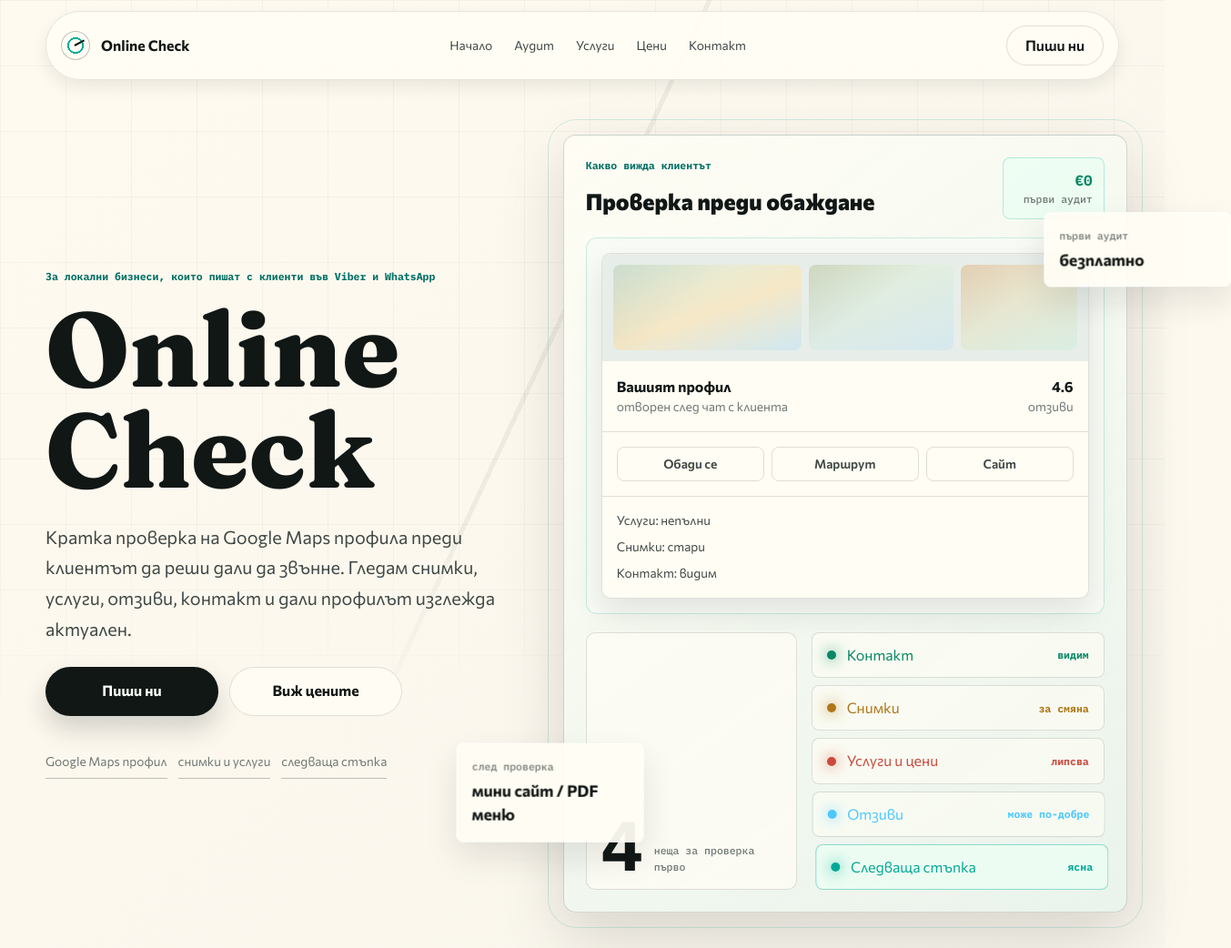
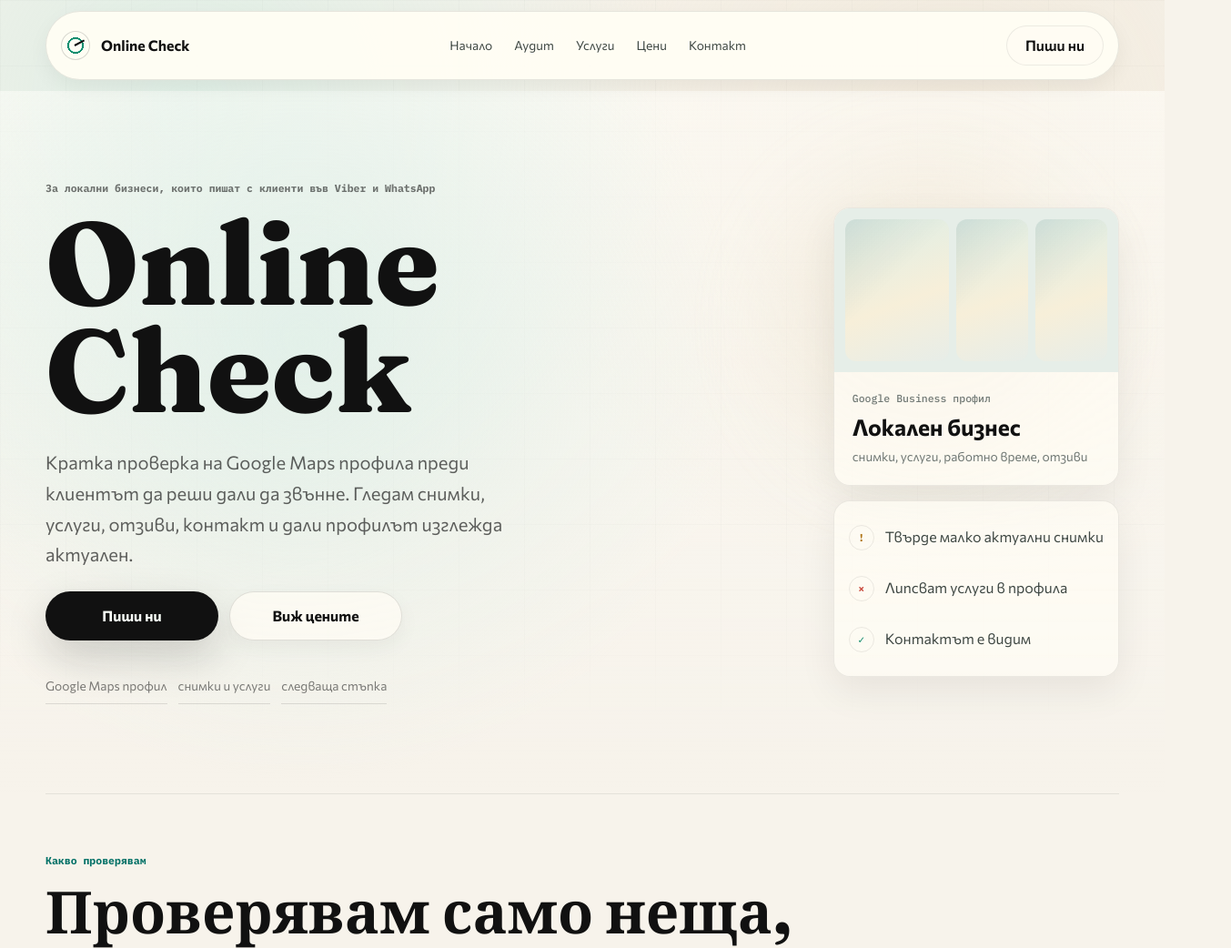
Before and after one commit to timat50/my-site, a plain HTML site: page index.html in a window 1280 px wide. Shown: the top 1042 px of the page at 91% size, 1353 px wide, since content can reach past the window. Drawn offline with Linux system fonts and the light colour scheme.

Commit message:
Описание изменений

```diff
--- a/index.html
+++ b/index.html
@@ -61,88 +61,37 @@
             </div>
           </div>
 
-          <div class="diagnostic-wrap reveal" aria-label="Демонстрация на онлайн аудит">
-            <article class="diagnostic-machine">
-              <div class="machine-head">
-                <div>
-                  <p class="machine-label">Какво вижда клиентът</p>
-                  <h2>Проверка преди обаждане</h2>
+          <aside class="hero-audit reveal" aria-label="Пример за проверка на Google Business профил">
+            <figure class="business-preview">
+              <div class="business-card">
+                <div class="business-media" aria-hidden="true">
+                  <span></span>
+                  <span></span>
+                  <span></span>
                 </div>
-                <div class="risk-meter" aria-label="Първи аудит безплатно">
-                  <span>€0</span>
-                  <small>първи аудит</small>
+                <figcaption>
+                  <span class="preview-label">Google Business профил</span>
+                  <strong>Локален бизнес</strong>
+                  <small>снимки, услуги, работно време, отзиви</small>
+                </figcaption>
+              </div>
+
+              <div class="audit-findings" aria-label="Примерни находки от аудит">
+                <div class="finding finding-warning">
+                  <span>!</span>
+                  <p>Твърде малко актуални снимки</p>
+                </div>
+                <div class="finding finding-danger">
+                  <span>×</span>
+                  <p>Липсват услуги в профила</p>
+                </div>
+                <div class="finding finding-ok">
+                  <span>✓</span>
+                  <p>Контактът е видим</p>
                 </div>
               </div>
-
-              <div class="profile-preview" aria-hidden="true">
-                <div class="maps-window">
-                  <div class="maps-photo-strip">
-                    <span></span>
-                    <span></span>
-                    <span></span>
-                  </div>
-                  <div class="maps-body">
-                    <div class="maps-title">
-                      <strong>Вашият профил</strong>
-                      <span>отворен след чат с клиента</span>
-                    </div>
-                    <div class="maps-rating">
-                      <strong>4.6</strong>
-                      <span>отзиви</span>
-                    </div>
-                  </div>
-                  <div class="maps-actions">
-                    <span>Обади се</span>
-                    <span>Маршрут</span>
-                    <span>Сайт</span>
-                  </div>
-                  <div class="maps-list">
-                    <span>Услуги: непълни</span>
-                    <span>Снимки: стари</span>
-                    <span>Контакт: видим</span>
-                  </div>
-                </div>
-              </div>
-
-              <div class="diagnostic-output">
-                <div class="score-card">
-                  <span class="score-number">4</span>
-                  <span class="score-caption">неща за проверка първо</span>
-                </div>
-                <ul class="signal-list" aria-label="Резултати от проверката">
-                  <li data-state="ok">
-                    <span>Контакт</span>
-                    <strong>видим</strong>
-                  </li>
-                  <li data-state="weak">
-                    <span>Снимки</span>
-                    <strong>за смяна</strong>
-                  </li>
-                  <li data-state="missing">
-                    <span>Услуги и цени</span>
-                    <strong>липсва</strong>
-                  </li>
-                  <li data-state="better">
-                    <span>Отзиви</span>
-                    <strong>може по-добре</strong>
-                  </li>
-                  <li data-state="action">
-                    <span>Следваща стъпка</span>
-                    <strong>ясна</strong>
-                  </li>
-                </ul>
-              </div>
-            </article>
-
-            <div class="side-ticket ticket-top" aria-hidden="true">
-              <span>първи аудит</span>
-              <strong>безплатно</strong>
-            </div>
-            <div class="side-ticket ticket-bottom" aria-hidden="true">
-              <span>след проверка</span>
-              <strong>мини сайт / PDF меню</strong>
-            </div>
-          </div>
+            </figure>
+          </aside>
         </div>
       </section>
 
@@ -168,23 +117,17 @@
           <span class="section-tag">След проверката</span>
           <h2>Една ясна картина, без дълъг доклад.</h2>
         </div>
-        <div class="snapshot-grid">
-          <div>
-            <span>01</span>
-            <strong>Какво изглежда старо</strong>
-          </div>
-          <div>
-            <span>02</span>
-            <strong>Кое липсва в профила</strong>
-          </div>
-          <div>
-            <span>03</span>
-            <strong>Къде клиентът се колебае</strong>
-          </div>
-          <div>
-            <span>04</span>
-            <strong>Каква е първата поправка</strong>
-          </div>
+        <div class="snapshot-report">
+          <article>
+            <span>Преди</span>
+            <strong>Профилът изглежда активен, но не обяснява достатъчно.</strong>
+            <p>Има контакт и базова информация, но услугите и снимките не помагат на клиента да реши.</p>
+          </article>
+          <article>
+            <span>След</span>
+            <strong>Първата поправка става очевидна.</strong>
+            <p>Подреждат се снимки, услуги, описание и следваща стъпка според реалната нужда.</p>
+          </article>
         </div>
       </section>
 
--- a/script.js
+++ b/script.js
@@ -18,18 +18,3 @@
 } else {
   revealItems.forEach((item) => item.classList.add("is-visible"));
 }
-
-const signalRows = document.querySelectorAll(".signal-list li");
-
-if (signalRows.length && !reducedMotion) {
-  let activeSignal = 0;
-
-  const cycleSignal = () => {
-    signalRows.forEach((row) => row.removeAttribute("data-active"));
-    signalRows[activeSignal].setAttribute("data-active", "true");
-    activeSignal = (activeSignal + 1) % signalRows.length;
-  };
-
-  cycleSignal();
-  window.setInterval(cycleSignal, 1250);
-}
--- a/styles.css
+++ b/styles.css
@@ -1,19 +1,22 @@
 :root {
-  --color-surface-base: #f5f3ea;
+  --color-surface-base: #f7f3eb;
   --color-surface-raised: rgba(255, 253, 244, 0.82);
   --color-surface-overlay: rgba(252, 255, 249, 0.92);
   --color-surface-sunken: #e6eee8;
-  --color-ink: #111715;
+  --color-ink: #111111;
   --color-ink-soft: #3f4844;
   --color-ink-muted: #6f7773;
-  --color-line: rgba(17, 23, 21, 0.13);
-  --color-line-strong: rgba(17, 23, 21, 0.26);
-  --color-signal: #00a996;
+  --color-line: rgba(17, 17, 17, 0.08);
+  --color-line-strong: rgba(17, 17, 17, 0.16);
+  --color-signal: #078765;
+  --color-mint-soft: #dceee7;
+  --color-beige-soft: #e9ddc7;
   --color-signal-hot: #c8ff64;
   --color-signal-blue: #4cc8ff;
   --color-warning: #af7517;
   --color-danger: #c94a3d;
   --color-success: #078765;
+  --color-action: #e32828;
   --color-inverse: #fafff9;
   --space-1: 4px;
   --space-2: 8px;
@@ -29,9 +32,9 @@
   --space-24: 96px;
   --radius-sm: 4px;
   --radius-md: 8px;
-  --radius-lg: 10px;
-  --radius-xl: 12px;
-  --radius-2xl: 14px;
+  --radius-lg: 12px;
+  --radius-xl: 18px;
+  --radius-2xl: 24px;
   --radius-full: 999px;
   --font-display: "Fraunces", Georgia, serif;
   --font-body: "Commissioner", "Segoe UI", sans-serif;
@@ -55,9 +58,9 @@
   --leading-normal: 1.52;
   --leading-relaxed: 1.7;
   --tracking-normal: 0;
-  --shadow-xs: 0 8px 18px rgba(17, 23, 21, 0.08);
-  --shadow-sm: 0 16px 36px rgba(17, 23, 21, 0.1);
-  --shadow-md: 0 26px 70px rgba(17, 23, 21, 0.15);
+  --shadow-xs: 0 8px 22px rgba(17, 17, 17, 0.05);
+  --shadow-sm: 0 16px 42px rgba(17, 17, 17, 0.07);
+  --shadow-md: 0 28px 72px rgba(17, 17, 17, 0.1);
   --shadow-glow: 0 0 0 rgba(0, 169, 150, 0);
   --duration-fast: 150ms;
   --duration-normal: 280ms;
@@ -82,7 +85,7 @@
   font-family: var(--font-body);
   font-size: var(--font-base);
   line-height: var(--leading-normal);
-  background: linear-gradient(140deg, #fffaf0 0%, var(--color-surface-base) 52%, #edf6ef 100%);
+  background: var(--color-surface-base);
   overflow-x: hidden;
 }
 
@@ -93,10 +96,11 @@
   pointer-events: none;
   content: "";
   background:
-    linear-gradient(115deg, transparent 0 47%, rgba(17, 23, 21, 0.055) 47% 47.35%, transparent 47.35% 100%),
-    linear-gradient(rgba(17, 23, 21, 0.035) 1px, transparent 1px),
-    linear-gradient(90deg, rgba(17, 23, 21, 0.035) 1px, transparent 1px);
-  background-size: 100% 100%, 72px 72px, 72px 72px;
+    radial-gradient(circle at 16% 14%, rgba(191, 231, 221, 0.42), transparent 34rem),
+    radial-gradient(circle at 82% 18%, rgba(233, 221, 199, 0.42), transparent 32rem),
+    linear-gradient(rgba(17, 17, 17, 0.024) 1px, transparent 1px),
+    linear-gradient(90deg, rgba(17, 17, 17, 0.024) 1px, transparent 1px);
+  background-size: 100% 100%, 100% 100%, 72px 72px, 72px 72px;
   mask-image: linear-gradient(to bottom, black 0 72%, transparent);
 }
 
@@ -218,7 +222,6 @@
   border: 1px solid var(--color-line);
   border-radius: var(--radius-full);
   background: rgba(255, 253, 244, 0.68);
-  backdrop-filter: blur(18px);
   font-weight: var(--weight-semibold);
   transition:
     transform var(--duration-fast) var(--ease-spring),
@@ -228,18 +231,60 @@
 
 .hero {
   position: relative;
-  min-height: calc(100svh - 76px);
-  padding: var(--space-10) 0 var(--space-16);
+  display: grid;
+  align-items: center;
+  min-height: min(820px, calc(100svh - 28px));
+  padding: var(--space-24) 0 var(--space-20);
+  overflow: hidden;
+  background:
+    radial-gradient(circle at 26% 36%, rgba(220, 238, 231, 0.72), transparent 30rem),
+    linear-gradient(180deg, rgba(255, 253, 248, 0.62), rgba(247, 243, 235, 0));
+  color: var(--color-ink);
+  isolation: isolate;
+}
+
+.hero::before {
+  position: absolute;
+  z-index: -1;
+  inset: 12% 8% auto auto;
+  width: 320px;
+  height: 320px;
+  content: "";
+  border-radius: 50%;
+  background: rgba(233, 221, 199, 0.56);
+  filter: blur(52px);
+  opacity: 0.58;
 }
 
 .hero-grid {
   display: grid;
-  gap: var(--space-12);
+  gap: clamp(2rem, 6vw, 5.5rem);
   align-items: center;
 }
 
 .hero-copy {
-  max-width: 760px;
+  max-width: 650px;
+}
+
+.hero .eyebrow {
+  color: rgba(17, 17, 17, 0.58);
+}
+
+.hero h1 {
+  max-width: 680px;
+  color: var(--color-ink);
+  font-family: var(--font-display);
+  font-size: clamp(4.4rem, 10vw, 8.2rem);
+  font-weight: 800;
+  line-height: 0.92;
+  text-wrap: balance;
+}
+
+.hero .hero-text {
+  max-width: 610px;
+  color: rgba(17, 17, 17, 0.66);
+  font-size: clamp(1.08rem, 1.8vw, 1.26rem);
+  line-height: 1.68;
 }
 
 .eyebrow,
@@ -308,13 +353,13 @@
   flex-wrap: wrap;
   gap: var(--space-3);
   margin-top: var(--space-8);
-  color: var(--color-ink-muted);
+  color: rgba(17, 17, 17, 0.54);
   font-size: var(--font-sm);
 }
 
 .hero-notes span {
   padding: var(--space-2) 0;
-  border-bottom: 1px solid var(--color-line-strong);
+  border-bottom: 1px solid rgba(17, 17, 17, 0.12);
 }
 
 .button {
@@ -341,15 +386,33 @@
 }
 
 .button-secondary {
-  border-color: var(--color-line);
-  background: rgba(255, 253, 244, 0.88);
+  border-color: rgba(17, 23, 21, 0.14);
+  background: rgba(255, 253, 244, 0.9);
   color: var(--color-ink);
+}
+
+.hero .button-secondary {
+  border-color: rgba(17, 17, 17, 0.12);
+  background: rgba(255, 253, 244, 0.74);
+  color: var(--color-ink);
+  box-shadow: var(--shadow-xs);
+}
+
+.hero .button-primary {
+  background: var(--color-ink);
+  box-shadow: 0 18px 46px rgba(17, 17, 17, 0.18);
 }
 
 .button:hover,
 .header-cta:hover,
 .case-button:hover {
   transform: translateY(-2px);
+}
+
+.hero .button:hover {
+  border-color: rgba(17, 17, 17, 0.18);
+  box-shadow: 0 22px 54px rgba(17, 17, 17, 0.14);
+  transform: translateY(-3px);
 }
 
 .button:active,
@@ -363,305 +426,108 @@
   outline-offset: 4px;
 }
 
-.diagnostic-wrap {
-  position: relative;
-  min-height: 620px;
-  display: grid;
-  place-items: center;
+.hero-audit {
+  max-width: 560px;
+  justify-self: end;
 }
 
-.diagnostic-machine {
-  position: relative;
-  width: min(100%, 590px);
-  padding: var(--space-5);
-  border: 1px solid rgba(17, 23, 21, 0.16);
-  border-radius: var(--radius-2xl);
-  background:
-    linear-gradient(145deg, rgba(255, 253, 244, 0.98), rgba(231, 243, 236, 0.88));
-  box-shadow: var(--shadow-md);
+.business-preview {
+  display: grid;
+  gap: var(--space-4);
+  margin: 0;
 }
 
-.diagnostic-machine::before {
-  position: absolute;
-  inset: -18px;
-  z-index: -1;
-  content: "";
-  border: 1px solid rgba(0, 169, 150, 0.18);
-  border-radius: calc(var(--radius-2xl) + 18px);
-}
-
-.machine-head {
-  display: flex;
-  justify-content: space-between;
-  gap: var(--space-4);
-  margin-bottom: var(--space-5);
-}
-
-.machine-head h2 {
-  margin: 0;
-  font-family: var(--font-body);
-  font-size: var(--font-xl);
-  line-height: var(--leading-snug);
-}
-
-.risk-meter {
-  display: grid;
-  align-content: center;
-  justify-items: end;
-  min-width: 112px;
-  min-height: 64px;
-  padding: var(--space-3);
-  border: 1px solid rgba(0, 169, 150, 0.24);
-  border-radius: var(--radius-md);
-  background: rgba(233, 255, 244, 0.68);
-}
-
-.risk-meter span,
-.risk-meter small {
-  font-family: var(--font-mono);
-}
-
-.risk-meter span {
-  color: var(--color-success);
-  font-weight: var(--weight-bold);
-}
-
-.risk-meter small {
-  color: var(--color-ink-muted);
-  font-size: var(--font-xs);
-}
-
-.profile-preview {
-  display: grid;
-  min-height: 260px;
-  margin-bottom: var(--space-5);
-  padding: var(--space-4);
-  border: 1px solid rgba(0, 169, 150, 0.2);
+.business-card,
+.audit-findings {
+  border: 1px solid var(--color-line);
   border-radius: var(--radius-xl);
-  background: #f8fbf6;
-}
-
-.maps-window {
-  overflow: hidden;
-  border: 1px solid var(--color-line);
-  border-radius: var(--radius-lg);
-  background: rgba(255, 253, 244, 0.94);
+  background: rgba(255, 253, 244, 0.74);
   box-shadow: var(--shadow-sm);
 }
 
-.maps-photo-strip {
-  display: grid;
-  grid-template-columns: 1.3fr 1fr 0.8fr;
-  gap: var(--space-2);
-  height: 118px;
-  padding: var(--space-3);
-  background: #e7eee9;
+.business-card {
+  overflow: hidden;
 }
 
-.maps-photo-strip span {
-  border-radius: var(--radius-md);
-  background:
-    linear-gradient(135deg, rgba(17, 23, 21, 0.08), transparent 42%),
-    linear-gradient(160deg, #dbeede 0%, #f6e8c7 54%, #cfe8f2 100%);
+.business-media {
+  display: grid;
+  grid-template-columns: 1.3fr 0.9fr 0.9fr;
+  gap: var(--space-2);
+  min-height: 180px;
+  padding: var(--space-3);
+  background: var(--color-surface-sunken);
 }
 
-.maps-photo-strip span:nth-child(2) {
+.business-media span {
+  border-radius: var(--radius-lg);
   background:
-    linear-gradient(145deg, rgba(17, 23, 21, 0.12), transparent 45%),
-    linear-gradient(160deg, #e8f1d7 0%, #d6e8ef 100%);
+    linear-gradient(135deg, rgba(17, 17, 17, 0.08), transparent 44%),
+    linear-gradient(160deg, #dceee7 0%, #f7efd9 58%, #e7ede8 100%);
 }
 
-.maps-photo-strip span:nth-child(3) {
-  background:
-    linear-gradient(145deg, rgba(17, 23, 21, 0.08), transparent 45%),
-    linear-gradient(160deg, #f3dfc0 0%, #d9eee3 100%);
+.business-card figcaption {
+  display: grid;
+  gap: var(--space-2);
+  padding: var(--space-5);
 }
 
-.maps-body,
-.maps-actions,
-.maps-list {
-  padding: var(--space-4);
-}
-
-.maps-body {
-  display: flex;
-  align-items: start;
-  justify-content: space-between;
-  gap: var(--space-4);
-}
-
-.maps-title strong,
-.maps-title span,
-.maps-rating strong,
-.maps-rating span,
-.maps-list span {
-  display: block;
-}
-
-.maps-title span,
-.maps-rating span {
-  color: var(--color-ink-muted);
-  font-size: var(--font-sm);
-}
-
-.maps-rating {
-  min-width: 72px;
-  text-align: right;
-}
-
-.maps-actions {
-  display: grid;
-  grid-template-columns: repeat(3, 1fr);
-  gap: var(--space-2);
-  border-block: 1px solid var(--color-line);
-}
-
-.maps-actions span {
-  display: inline-flex;
-  align-items: center;
-  justify-content: center;
-  min-height: 38px;
-  border: 1px solid var(--color-line);
-  border-radius: var(--radius-md);
-  color: var(--color-ink-soft);
-  font-size: var(--font-sm);
-  font-weight: var(--weight-semibold);
-}
-
-.maps-list {
-  display: grid;
-  gap: var(--space-2);
-  color: var(--color-ink-soft);
-  font-size: var(--font-sm);
-}
-
-.diagnostic-output {
-  display: grid;
-  gap: var(--space-4);
-}
-
-.score-card {
-  display: grid;
-  grid-template-columns: auto 1fr;
-  align-items: end;
-  gap: var(--space-3);
-  padding: var(--space-4);
-  border: 1px solid var(--color-line);
-  border-radius: var(--radius-lg);
-  background: rgba(255, 253, 244, 0.72);
-}
-
-.score-number {
-  font-family: var(--font-mono);
-  font-size: clamp(3rem, 10vw, 4.8rem);
-  font-weight: var(--weight-bold);
-  line-height: 0.86;
-}
-
-.score-caption {
-  max-width: 160px;
+.preview-label {
   color: var(--color-ink-muted);
   font-family: var(--font-mono);
   font-size: var(--font-xs);
 }
 
-.signal-list {
+.business-card strong {
+  font-size: var(--font-xl);
+  line-height: var(--leading-snug);
+}
+
+.business-card small {
+  color: var(--color-ink-muted);
+  font-size: var(--font-sm);
+}
+
+.audit-findings {
   display: grid;
   gap: var(--space-2);
-  padding: 0;
-  margin: 0;
-  list-style: none;
+  padding: var(--space-4);
 }
 
-.signal-list li {
+.finding {
   display: grid;
-  grid-template-columns: 10px 1fr auto;
+  grid-template-columns: 28px 1fr;
   align-items: center;
   gap: var(--space-3);
   min-height: 48px;
-  padding: var(--space-3) var(--space-4);
-  border: 1px solid var(--color-line);
-  border-radius: var(--radius-md);
-  background: rgba(255, 253, 244, 0.62);
-  transition:
-    transform var(--duration-fast) var(--ease-spring),
-    border-color var(--duration-fast) var(--ease-out),
-    background-color var(--duration-fast) var(--ease-out);
+  color: var(--color-ink-soft);
 }
 
-.signal-list li::before {
-  width: 10px;
-  height: 10px;
+.finding span {
+  display: grid;
+  place-items: center;
+  width: 28px;
+  height: 28px;
+  border: 1px solid var(--color-line);
   border-radius: 50%;
-  content: "";
-  background: currentColor;
-  box-shadow: 0 0 16px currentColor;
+  font-family: var(--font-mono);
+  font-size: var(--font-xs);
+  font-weight: var(--weight-bold);
 }
 
-.signal-list strong {
-  font-family: var(--font-mono);
-  font-size: var(--font-xs);
+.finding p {
+  margin: 0;
 }
 
-.signal-list li[data-active="true"] {
-  border-color: rgba(0, 169, 150, 0.42);
-  background: rgba(233, 255, 244, 0.72);
-  transform: translateX(5px);
-}
-
-[data-state="ok"] {
-  color: var(--color-success);
-}
-
-[data-state="weak"] {
+.finding-warning span {
   color: var(--color-warning);
 }
 
-[data-state="missing"] {
+.finding-danger span {
   color: var(--color-danger);
 }
 
-[data-state="better"] {
-  color: var(--color-signal-blue);
-}
-
-[data-state="action"] {
-  color: var(--color-signal);
-}
-
-.side-ticket {
-  position: absolute;
-  pointer-events: none;
-  display: grid;
-  gap: var(--space-1);
-  width: 206px;
-  padding: var(--space-4);
-  border: 1px solid rgba(255, 255, 255, 0.76);
-  border-radius: var(--radius-md);
-  background: rgba(255, 253, 244, 0.94);
-  box-shadow: var(--shadow-sm);
-  animation: ticketDrift 5.2s linear infinite;
-}
-
-.side-ticket span {
-  color: var(--color-ink-muted);
-  font-family: var(--font-mono);
-  font-size: var(--font-xs);
-}
-
-.side-ticket strong {
-  font-size: var(--font-md);
-}
-
-.ticket-top {
-  top: 10%;
-  right: -104px;
-}
-
-.ticket-bottom {
-  left: -96px;
-  bottom: 8%;
-  animation-delay: -2.6s;
+.finding-ok span {
+  color: var(--color-success);
 }
 
 .audit-story,
@@ -723,32 +589,38 @@
   margin-bottom: 0;
 }
 
-.snapshot-grid {
+.snapshot-report {
+  display: grid;
+  gap: var(--space-4);
+}
+
+.snapshot-report article {
   display: grid;
   gap: var(--space-3);
-}
-
-.snapshot-grid div {
-  display: grid;
-  gap: var(--space-3);
-  min-height: 138px;
-  padding: var(--space-5);
+  min-height: 220px;
+  padding: var(--space-6);
   border: 1px solid var(--color-line);
-  border-radius: var(--radius-lg);
+  border-radius: var(--radius-xl);
   background: rgba(255, 253, 244, 0.7);
 }
 
-.snapshot-grid span {
+.snapshot-report span {
   color: var(--color-signal);
   font-family: var(--font-mono);
   font-size: var(--font-xs);
   font-weight: var(--weight-bold);
 }
 
-.snapshot-grid strong {
+.snapshot-report strong {
   align-self: end;
   font-size: var(--font-lg);
   line-height: var(--leading-snug);
+}
+
+.snapshot-report p {
+  max-width: 34rem;
+  margin: 0;
+  color: var(--color-ink-soft);
 }
 
 .section-heading {
@@ -949,7 +821,7 @@
 
 .reveal {
   opacity: 0;
-  transform: translateY(26px);
+  transform: translateY(8px);
   transition:
     opacity var(--duration-slow) var(--ease-out),
     transform var(--duration-slow) var(--ease-out);
@@ -958,28 +830,6 @@
 .reveal.is-visible {
   opacity: 1;
   transform: translateY(0);
-}
-
-@keyframes ticketDrift {
-  0% {
-    transform: translate3d(0, 0, 0) rotate(0deg);
-  }
-
-  25% {
-    transform: translate3d(4px, -5px, 0) rotate(0.8deg);
-  }
-
-  50% {
-    transform: translate3d(0, -10px, 0) rotate(0deg);
-  }
-
-  75% {
-    transform: translate3d(-4px, -5px, 0) rotate(-0.8deg);
-  }
-
-  100% {
-    transform: translate3d(0, 0, 0) rotate(0deg);
-  }
 }
 
 @media (min-width: 760px) {
@@ -1004,20 +854,15 @@
   }
 
   .hero-grid {
-    grid-template-columns: minmax(0, 0.92fr) minmax(430px, 1.08fr);
-  }
-
-  .diagnostic-output {
-    grid-template-columns: 0.72fr 1fr;
-    align-items: stretch;
+    grid-template-columns: minmax(0, 0.95fr) minmax(360px, 1.05fr);
   }
 
   .flow-lanes {
     grid-template-columns: repeat(3, 1fr);
   }
 
-  .snapshot-grid {
-    grid-template-columns: repeat(4, 1fr);
+  .snapshot-report {
+    grid-template-columns: 0.9fr 1.1fr;
   }
 
   .flow-lane {
@@ -1041,20 +886,7 @@
 
 @media (min-width: 1080px) {
   .hero {
-    padding-top: var(--space-12);
-  }
-
-  .diagnostic-machine {
-    width: 620px;
-    padding: var(--space-6);
-  }
-
-  .ticket-top {
-    right: -124px;
-  }
-
-  .ticket-bottom {
-    left: -118px;
+    padding-top: var(--space-20);
   }
 }
 
@@ -1081,40 +913,34 @@
   }
 
   .hero {
-    padding-top: var(--space-8);
+    min-height: auto;
+    padding-top: var(--space-12);
+  }
+
+  .hero h1 {
+    font-size: clamp(3.8rem, 20vw, 5.2rem);
+  }
+
+  .hero-actions {
+    justify-content: stretch;
+  }
+
+  .hero-audit {
+    justify-self: stretch;
+    max-width: none;
+    margin-top: var(--space-8);
+  }
+
+  .business-media {
+    min-height: 132px;
+  }
+
+  .snapshot-report article {
+    min-height: 180px;
   }
 
   .button {
     width: 100%;
-  }
-
-  .diagnostic-wrap {
-    min-height: auto;
-    padding-top: var(--space-6);
-  }
-
-  .machine-head {
-    display: grid;
-  }
-
-  .risk-meter {
-    justify-items: start;
-  }
-
-  .signal-list li {
-    grid-template-columns: 10px 1fr;
-  }
-
-  .signal-list strong {
-    grid-column: 2;
-  }
-
-  .side-ticket {
-    position: relative;
-    inset: auto;
-    width: 100%;
-    margin-top: var(--space-3);
-    animation: none;
   }
 
   .final-panel {
```
